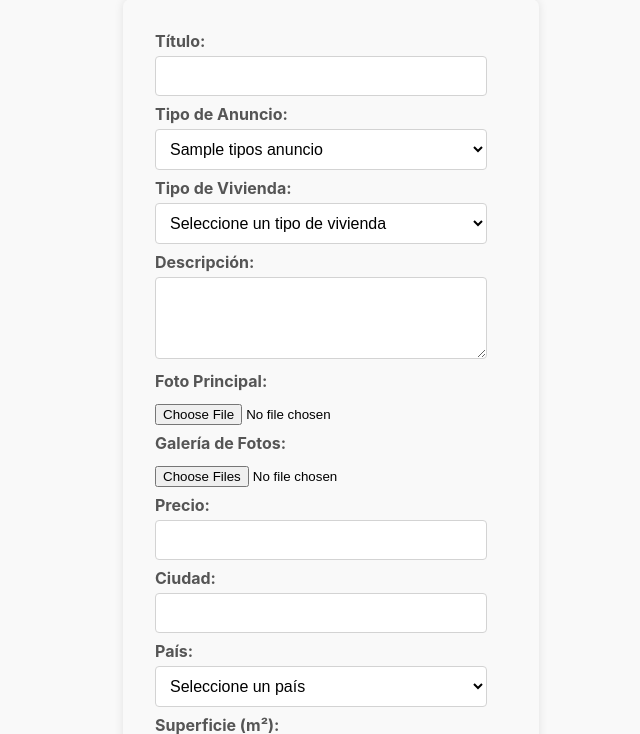
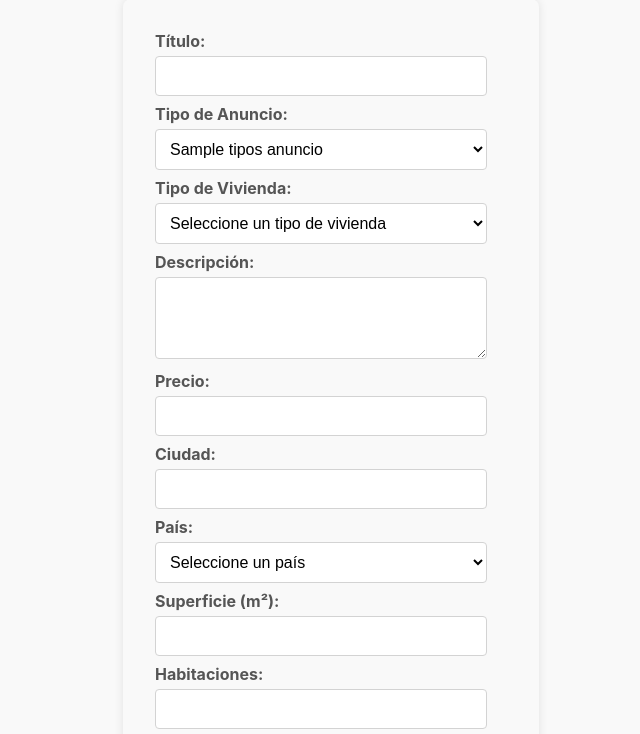
Before and after one commit to pablo4licante/roofscout, a PHP site: template src/views/crearAnuncio.php in a window 1280 px wide. Shown: the part 110-844 px from the top of the page, without its empty margins (309-949 px from the left). Run offline with PHP 8.4, Linux system fonts and the light colour scheme; the template is opened without the code that fills it: most values are stand-ins (such as "Sample title", 1, 10 or a date in 2020).

Commit message:
Redirigir crear anuncio a agregar foto

```diff
--- a/src/controllers/anuncioController.php
+++ b/src/controllers/anuncioController.php
@@ -81,7 +81,7 @@ class AnuncioController {
 
         if ($anuncioId) {
             $_SESSION['flashdata'] = 'Anuncio creado con exito!';
-            header("Location: /anuncio/$anuncioId");
+            header("Location: /agregar-foto/$anuncioId");
             exit();
         } else {
             return false;
@@ -93,6 +93,9 @@ class AnuncioController {
         $paises = Paises::getPaises();
         $tipos_anuncio = Tipos::getTipoAnuncio();
         $tipos_vivienda = Tipos::getTipoVivienda();
+
+        $_SESSION['flashdata'] = 'Agrega una nueva foto para tu anuncio!';
+
         include_once './src/views/agregarFotoAnuncio.php';
     }
 
--- a/src/views/crearAnuncio.php
+++ b/src/views/crearAnuncio.php
@@ -24,14 +24,6 @@
 
     <label for="descripcion">Descripción:</label>
     <textarea id="descripcion" name="descripcion" rows="4" minlength="10" maxlength="255" required></textarea>
-    <br>
-
-    <label for="foto-principal">Foto Principal:</label>
-    <input type="file" id="foto-principal" name="foto-principal" accept="image/*" required>
-    <br>
-
-    <label for="galeria-fotos">Galería de Fotos:</label>
-    <input type="file" id="galeria-fotos" name="galeria-fotos[]" accept="image/*" multiple>
     <br>
 
     <label for="precio">Precio:</label>
```
Also changed, not shown: src/views/agregarFotoAnuncio.php (+6 -1 lines).
